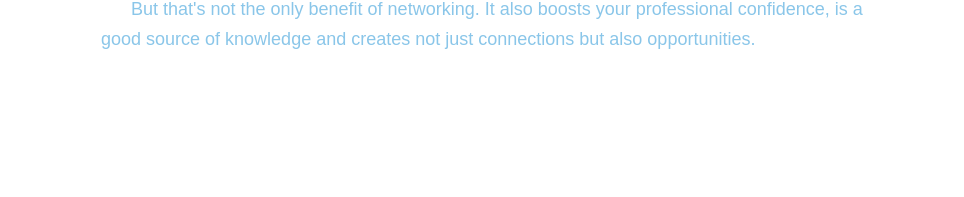
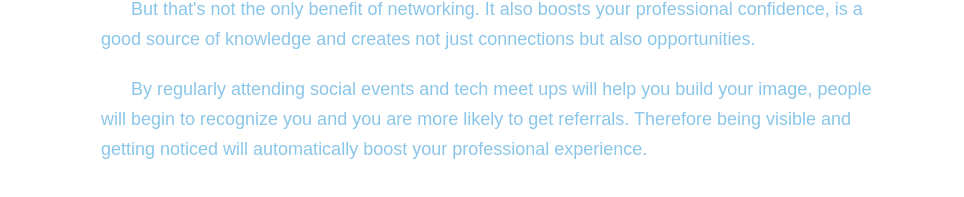
Before and after one commit to paulinemarg/myBlog, a React (Create React App) app: page /network in a window 1280 px wide. Shown: the part 571-768 px from the top of the page, without its empty margins (139-1103 px from the left). Built offline with nearby package versions, Linux system fonts and the light colour scheme; the HTML template or start-up script is replaced by a standard one.

Commit message:
updated article

```diff
--- a/src/components/pages/Network.jsx
+++ b/src/components/pages/Network.jsx
@@ -15,7 +15,8 @@ export default function Network() {
             But that's not the only benefit of networking. It also boosts your professional confidence, is a good source of knowledge and creates not just connections but also opportunities.
           </div>
           <div className='indent'>
-
+            By regularly attending social events and tech meet ups will help you build your image, people will begin to recognize you and you are more likely to get referrals. Therefore being visible and getting noticed will
+            automatically boost your professional experience.
           </div>
         </div>
     </div>
```
